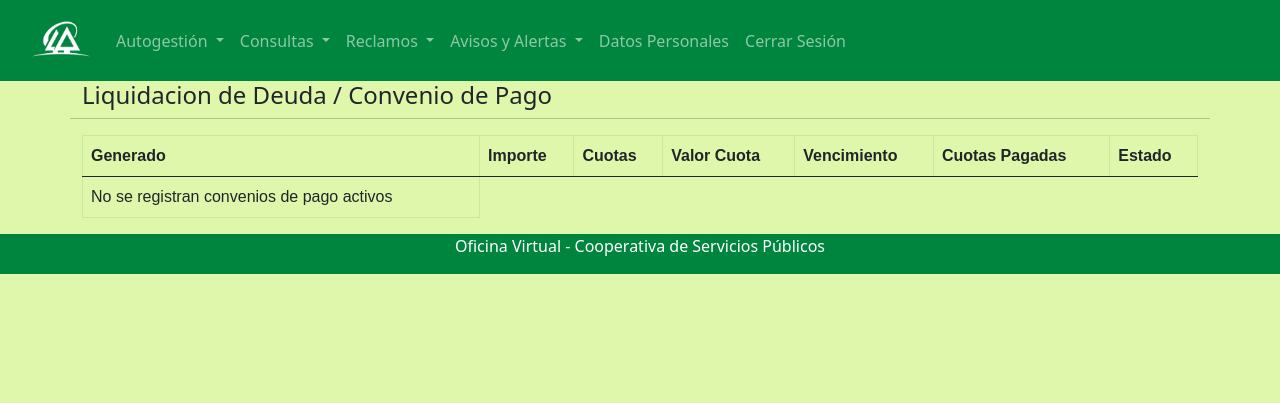
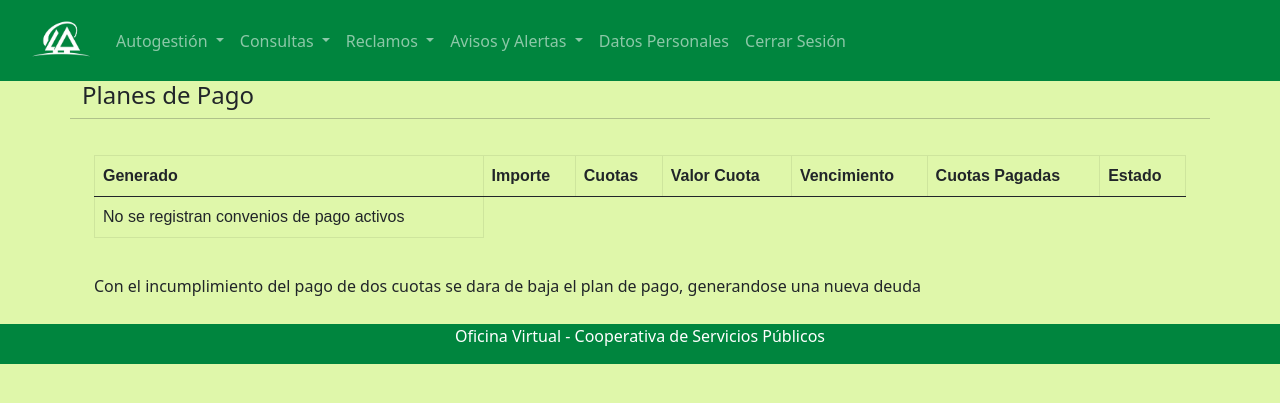
Before and after one commit to Matias2178/OficinaVirtual, a Django app: page /convenioPago/ in a window 1280 px wide. Shown: the top 403 px of the page. Run offline with Django 3.2, Linux system fonts and the light colour scheme; the visitor is signed in with stand-in values (Sample User, id 1); data that the repository does not hold is empty.

Commit message:
Ajustes vistas convenios de pago

```diff
--- a/LiquidacionConveniosApp/Templates/LiquidacionConveniosApp/convenioPago.html
+++ b/LiquidacionConveniosApp/Templates/LiquidacionConveniosApp/convenioPago.html
@@ -2,11 +2,10 @@
 {% block trabajo %}
 <div class='container'>
     <div class ='row'>
-        <h4> Liquidacion de Deuda / Convenio de Pago</h4><hr>
+        <h4> Planes de Pago</h4><hr>
     </div>
-    <div class = "row">
+    <div class = "row" style = "margin: 20px 0px 20px 0px">
         <div class = "col">
-
             <table class="table">
                 <thead>
                     <tr>
@@ -41,6 +40,11 @@
             </table>
         </div>
     </div>
+    <div class = "row" style = "margin: 10px 0px 10px 0px">
+        <div class = "col">
+            <p>Con el incumplimiento del pago de dos cuotas se dara de baja el plan de pago, generandose una nueva deuda</p>
+        </div>
+    </div>
 </div>
 
 {% endblock %}
```
